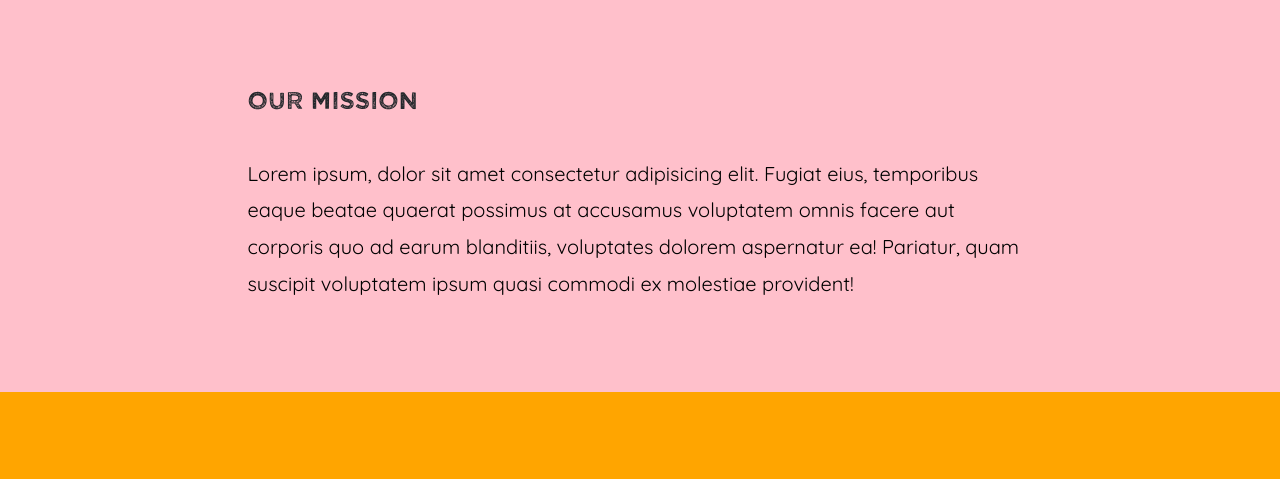
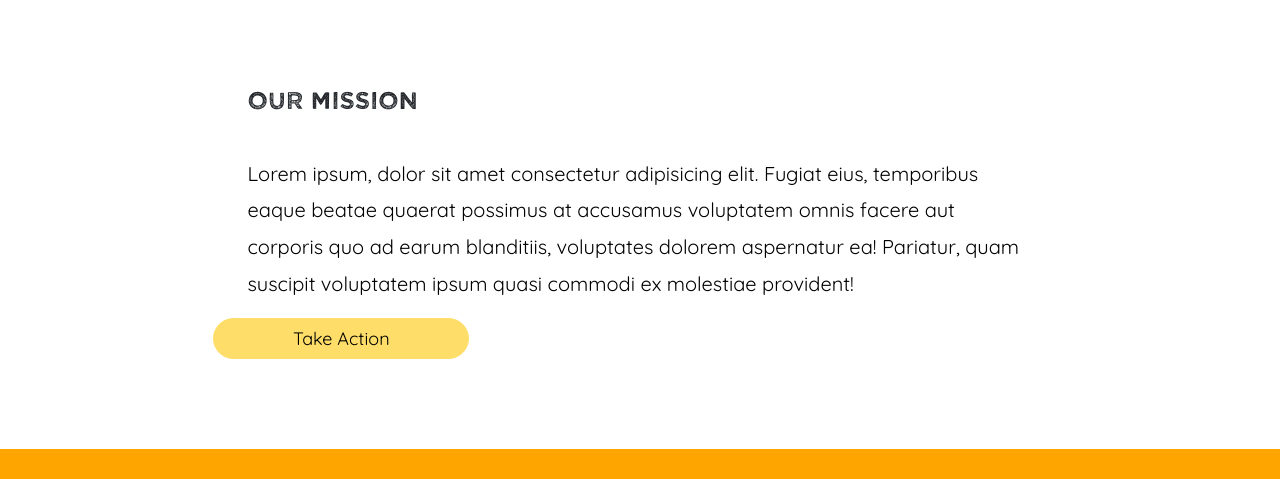
Before and after one commit to eguffey1/WebWorkshopProject, a website: page index.html in a window 1280 px wide. Shown: the part 453-932 px from the top of the page. Drawn offline with nearby package versions, Linux system fonts and the light colour scheme.

Commit message:
Added take action button

```diff
--- a/css/main.css
+++ b/css/main.css
@@ -145,7 +145,6 @@ position: relative;
 .first-section{
   height: 100%;
   padding: 7% 0;
-  background:pink;
 }
 
 .first-section-head{
@@ -154,6 +153,16 @@ position: relative;
 
 .first-section-text{
   line-height: 2.3rem;
+}
+
+.take-action-btn{
+  color: black;
+  margin-top: 1.8%;
+  width: 30%;
+  font-size: 18px;
+  border-radius: 50px;
+  background: rgb(254, 222, 105);
+  border-color:  rgb(254, 222, 105);;
 }
 
 
--- a/index.html
+++ b/index.html
@@ -65,12 +65,15 @@
       </div>
 
   <nav class="navbar navbar-expand-sm navbar-light bg-light sticky-top">
+    <div class="nav-components">
       <a class="navbar-brand" href="index.html">
         <img class="logo-img" src="img/logo-y.png" width="17%" height="17%" />
       </a>
       <button class="navbar-toggler offset-10 align-self-center" type="button" data-toggle="collapse" data-target="#navbarNav" aria-controls="navbarNav" aria-expanded="false" aria-label="Toggle navigation">
         <span class="navbar-toggler-icon"></span>
       </button>
+    </div>
+
   <div class="collapse navbar-collapse" id="navbarNav">
     <ul class="navbar-nav offset-lg-5 offset-md-1 offset-sm-1">
       <li class="nav-item active">
@@ -111,6 +114,7 @@
   <div class="col-lg-8">
     <h1 class="first-section-head content">Our Mission</h1>
     <p class="first-section-text content">Lorem ipsum, dolor sit amet consectetur adipisicing elit. Fugiat eius, temporibus eaque beatae quaerat possimus at accusamus voluptatem omnis facere aut corporis quo ad earum blanditiis, voluptates dolorem aspernatur ea! Pariatur, quam suscipit voluptatem ipsum quasi commodi ex molestiae provident!</p>
+    <button type="button" class="btn take-action-btn btn-primary">Take Action</button>
   </div>
 
   <div class="col-lg-2">
```
Lines whose indentation alone changed are shown as unchanged.
